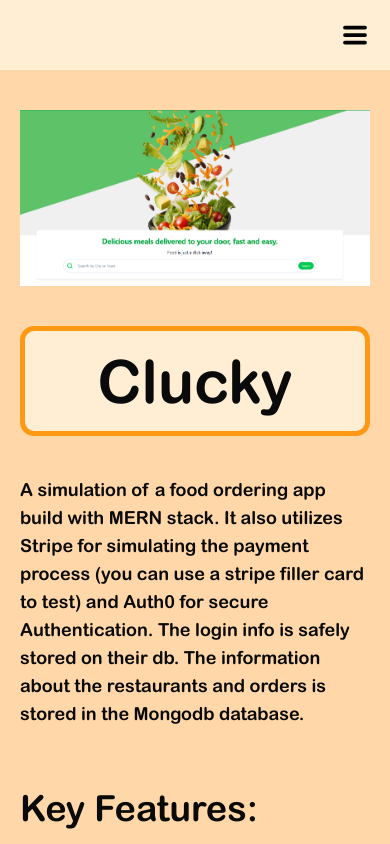
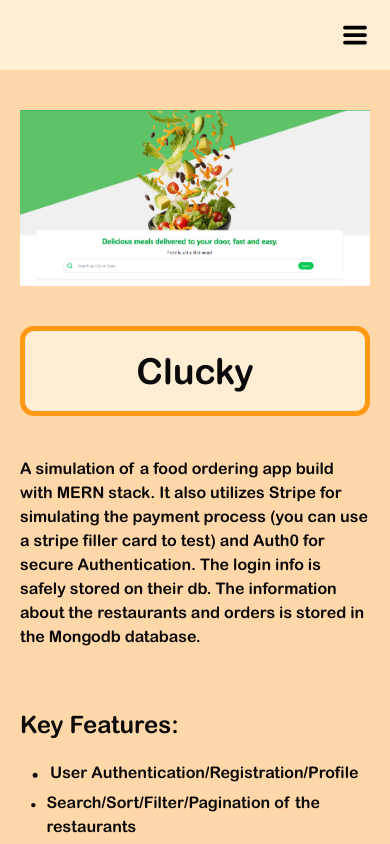
Before and after one commit to cristian0692/Portfolio, a React (Vite) app: page /Clucky-Project in a window 390 px wide. Built offline with nearby package versions, Linux system fonts and the light colour scheme.

Commit message:
mobile changes

```diff
--- a/src/components/AboutMe/AboutMe.tsx
+++ b/src/components/AboutMe/AboutMe.tsx
@@ -9,8 +9,8 @@ const AboutMe = () => {
       className="w-full bg-orange-200 flex flex-col items-center gap-10 pb-10 md: pt-0 pt-30"
     >
       <h2 className="text-4xl">About Me</h2>
-      <div className="flex justify-center items-center gap-10 xl:flex-row flex-col p-10">
-        <div className="xl:w-[45%] w-[100%] bg-custom-beige border-5 border-custom-orange p-10 rounded-xl text-xl flex flex-col gap-3">
+      <div className="flex justify-center items-center gap-10 lg:flex-row flex-col p-5">
+        <div className="lg:w-[45%] w-[100%] bg-custom-beige border-5 border-custom-orange p-5 rounded-xl  xl:text-xl md:text-lg text-md flex flex-col gap-3">
           <div>
             <span className="text-2xl">O</span>ver the past 5 years, I've
             discovered a passion for programming and{" "}
--- a/src/components/AboutMe/AgeBox.tsx
+++ b/src/components/AboutMe/AgeBox.tsx
@@ -1,6 +1,6 @@
 const AgeBox = () => {
   return (
-    <div className="h-[200px] my-[25px] md:p-4 flex flex-col items-center justify-center gap-4 bg-custom-beige rounded-2xl shadow-[inset_0_0px_18px_rgba(0,0,0,0.25)]">
+    <div className="md:h-[200px] h-[130px] my-[25px] md:ml-5 md:p-4 flex flex-col items-center justify-center gap-4 bg-custom-beige rounded-2xl shadow-[inset_0_0px_18px_rgba(0,0,0,0.25)]">
       <div className="flex gap-5">
         <h1 className="text-3xl">Age</h1>
         <h2 className="text-2xl">20</h2>
--- a/src/components/Footer/Footer.tsx
+++ b/src/components/Footer/Footer.tsx
@@ -18,7 +18,7 @@ const Footer = () => {
       </div>
       <div>© 2025 Cristian Bolohan. All rights reserved.</div>
       <div className="text-sm text-black/59">
-        Special thanks to my partner for making the photo and supporting me
+        Special thanks to my girlfriend for making the photo and supporting me
         through the development
       </div>
     </div>
--- a/src/components/IndividualDescriptions/Clucky/CluckyProject.tsx
+++ b/src/components/IndividualDescriptions/Clucky/CluckyProject.tsx
@@ -26,10 +26,10 @@ const CluckyProject = () => {
           />
         </div>
         <div className="flex-4 flex flex-col gap-10 justify-end">
-          <h1 className="text-6xl w-full text-center p-5 border-5 border-custom-orange bg-custom-beige rounded-xl">
+          <h1 className="md:text-6xl text-4xl w-full text-center p-5 border-5 border-custom-orange bg-custom-beige rounded-xl">
             {CLUCKY.title}
           </h1>
-          <p className="text-lg">
+          <p className="md:text-lg text-md">
             A simulation of a food ordering app build with MERN stack. It also
             utilizes Stripe for simulating the payment process (you can use a
             stripe filler card to test) and Auth0 for secure Authentication. The
--- a/src/components/IndividualDescriptions/Clucky/KeyFeatures.tsx
+++ b/src/components/IndividualDescriptions/Clucky/KeyFeatures.tsx
@@ -6,11 +6,11 @@ type Props = {
 
 const KeyFeatures = ({ features }: Props) => {
   return (
-    <div id="features" className="flex-5 flex flex-col gap-5">
-      <h1 className="text-4xl">Key Features:</h1>
+    <div id="features" className="flex-5 flex flex-col md:gap-5">
+      <h1 className="md:text-4xl text-2xl md:pb-0 pb-5">Key Features:</h1>
       <div>
         {features.map((feature) => (
-          <div className="flex text-xl">
+          <div className="flex md:text-xl text-md">
             <Dot size={30} /> {feature}
           </div>
         ))}
--- a/src/components/IndividualDescriptions/Clucky/PagesExplanation.tsx
+++ b/src/components/IndividualDescriptions/Clucky/PagesExplanation.tsx
@@ -16,14 +16,14 @@ const PagesExplanation = ({ pages }: Props) => {
   const setImages = useImageStore((state) => state.setImages);
   return (
     <div className="flex flex-col gap-10 items-start">
-      <div id="moreDetails" className="text-3xl">
+      <div id="moreDetails" className="md:text-3xl text-2xl">
         Each Page Explained
       </div>
       <div className="flex flex-col gap-15">
         {pages.map((page, index) => (
           <div className="flex flex-col gap-10">
             <div className="flex lg:flex-row flex-col gap-10 ">
-              <div className="h-full text-3xl flex items-center justify-center">
+              <div className="h-full md:text-3xl text-2xl flex items-center justify-center">
                 {index + 1}.
               </div>
               <div
@@ -36,8 +36,8 @@ const PagesExplanation = ({ pages }: Props) => {
                 />
               </div>
               <div className="md:flex-4 flex flex-col gap-3">
-                <div className="text-2xl">{page.title}</div>
-                <div className="text-lg">{page.description}</div>
+                <div className="md:text-2xl text-xl">{page.title}</div>
+                <div className="md:text-lg text-md">{page.description}</div>
               </div>
             </div>
             {index != pages.length - 1 && <CustomSeparator />}
--- a/src/components/IndividualDescriptions/Clucky/WhatILearned.tsx
+++ b/src/components/IndividualDescriptions/Clucky/WhatILearned.tsx
@@ -1,8 +1,8 @@
 const WhatILearned = () => {
   return (
     <div className="bg-custom-beige border-5 rounded-lg border-custom-orange p-4 flex flex-col gap-5">
-      <div className="text-4xl">What I Learned</div>
-      <div className="text-xl">
+      <div className="md:text-4xl text-2xl">What I Learned</div>
+      <div className="md:text-xl text-md">
         I learned a lot about how{" "}
         <span className="text-custom-orange">React uses Hooks</span> and effects
         to manage data, as well as how to{" "}
```
